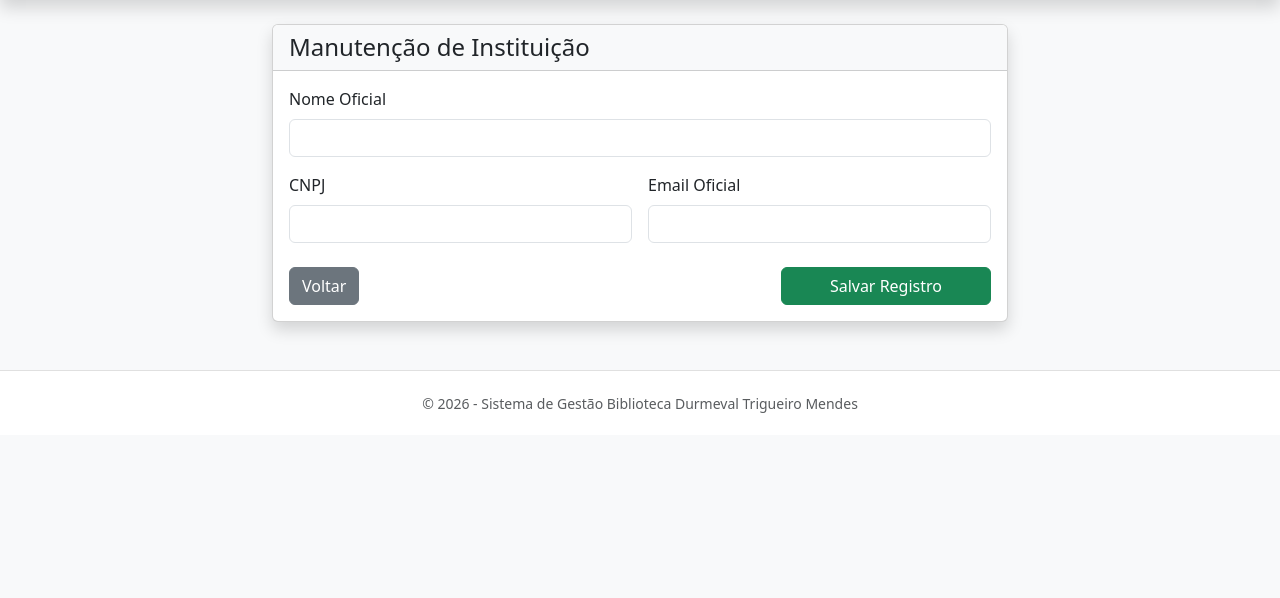
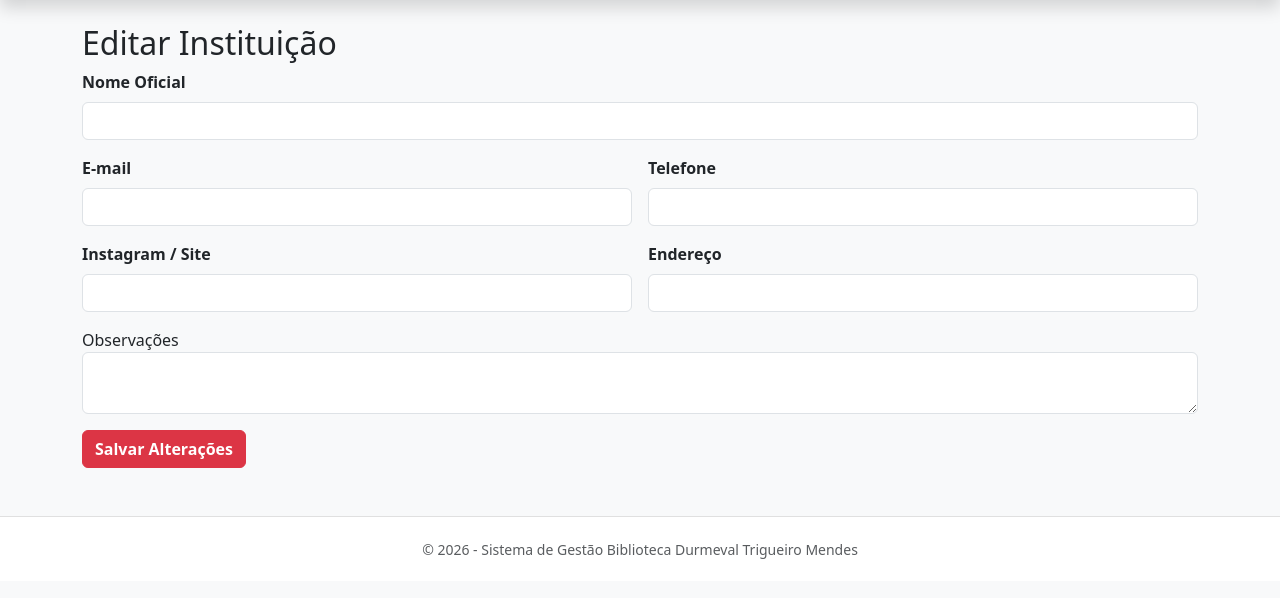
Before and after one commit to camilakaliny15-jpg/sistema_cadastro_estagio, a Flask app: template templates/edit.html in a window 1280 px wide. Shown: the part 113-711 px from the top of the page. Run offline with Flask 3, Linux system fonts and the light colour scheme; the template is opened without the code that fills it, so the values that code supplies are empty.

Commit message:
Ajustes no editar instituições

```diff
--- a/app.py
+++ b/app.py
@@ -59,7 +59,7 @@ def add():
     return render_template("add.html")
 
 @app.route("/edit/<int:id>", methods=["GET", "POST"])
-def edit(id):
+def edit_instituicao(id):
     instituicao = buscar_instituicao(id)
     if not instituicao:
         return redirect(url_for("index"))
--- a/templates/edit.html
+++ b/templates/edit.html
@@ -1,34 +1,47 @@
 {% extends "base.html" %}
+
+{% block title %}Editar Instituição{% endblock %}
+{% block page_title %}Editar Instituição{% endblock %}
+
 {% block content %}
-<div class="row justify-content-center">
-    <div class="col-md-8">
-        <div class="card shadow">
-<div class="card-header bg-light text-dark">
-                <h4 class="mb-0">Manutenção de Instituição</h4>
-            </div>
-            <div class="card-body">
-                <form method="POST">
+<h2>Editar Instituição</h2>
+
+<form method="POST" action="{{ url_for('edit_instituicao', id=instituicao.id) }}">
     <div class="row g-3">
         <div class="col-md-12">
-                            <label class="form-label">Nome Oficial</label>
-                            <input type="text" name="nome_oficial" class="form-control" value="{{ instituicao.nome_oficial if instituicao else '' }}" required>
+            <label class="form-label fw-bold">Nome Oficial</label>
+            <input type="text" name="nome_oficial" class="form-control" value="{{ instituicao.nome_oficial }}" required>
         </div>
+
         <div class="col-md-6">
-                            <label class="form-label">CNPJ</label>
-                            <input type="text" name="cnpj" class="form-control" value="{{ instituicao.cnpj if instituicao else '' }}">
+            <label class="form-label fw-bold">E-mail</label>
+            <input type="email" name="email_oficial" class="form-control" value="{{ instituicao.email_oficial }}">
         </div>
+
         <div class="col-md-6">
-                            <label class="form-label">Email Oficial</label>
-                            <input type="email" name="email_oficial" class="form-control" value="{{ instituicao.email_oficial if instituicao else '' }}">
+            <label class="form-label fw-bold">Telefone</label>
+            <input type="text" name="telefone_principal" class="form-control" value="{{ instituicao.telefone_principal }}">
+        </div>
+
+        <div class="col-md-6">
+            <label class="form-label fw-bold">Instagram / Site</label>
+            <input type="text" name="site_url" class="form-control" value="{{ instituicao.site_url }}">
+        </div>
+
+        <div class="col-md-6">
+            <label class="form-label fw-bold">Endereço</label>
+            <input type="text" name="endereco_completo" class="form-control" value="{{ instituicao.endereco_completo }}">
+        </div>
+
+        <div class="col-md-12">
+            <label>Observações</label>
+            <textarea name="observacao" class="form-control">{{ instituicao.observacao }}</textarea>
+        </div>
+
+        <div class="col-12 mt-3">
+            <button type="submit" class="btn btn-danger fw-bold">Salvar Alterações</button>
         </div>
     </div>
-                    <div class="mt-4 d-flex justify-content-between">
-                        <a href="/" class="btn btn-secondary">Voltar</a>
-                        <button type="submit" class="btn btn-success px-5">Salvar Registro</button>
-                    </div>
 </form>
-            </div>
-        </div>
-    </div>
-</div>
+
 {% endblock %}
```
Lines whose indentation alone changed are shown as unchanged.
